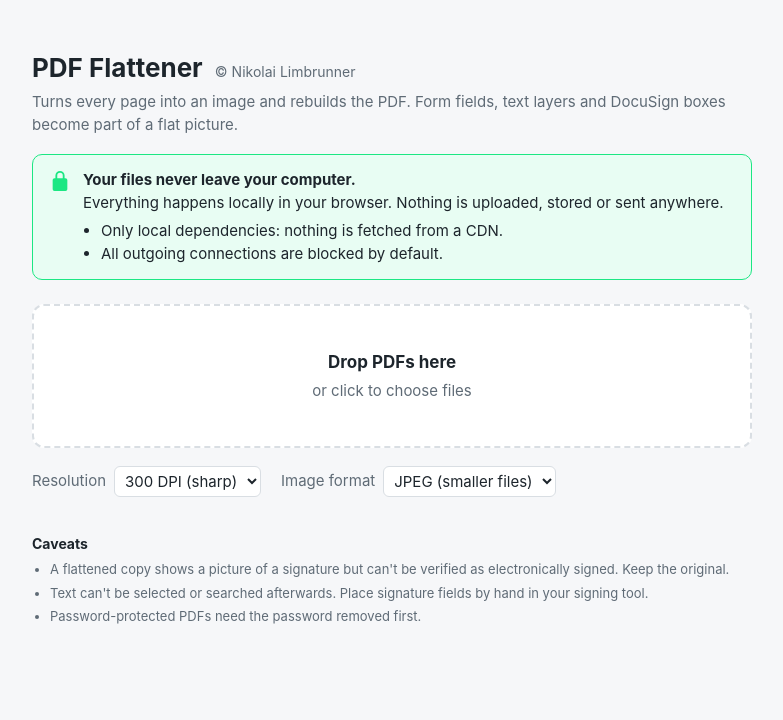
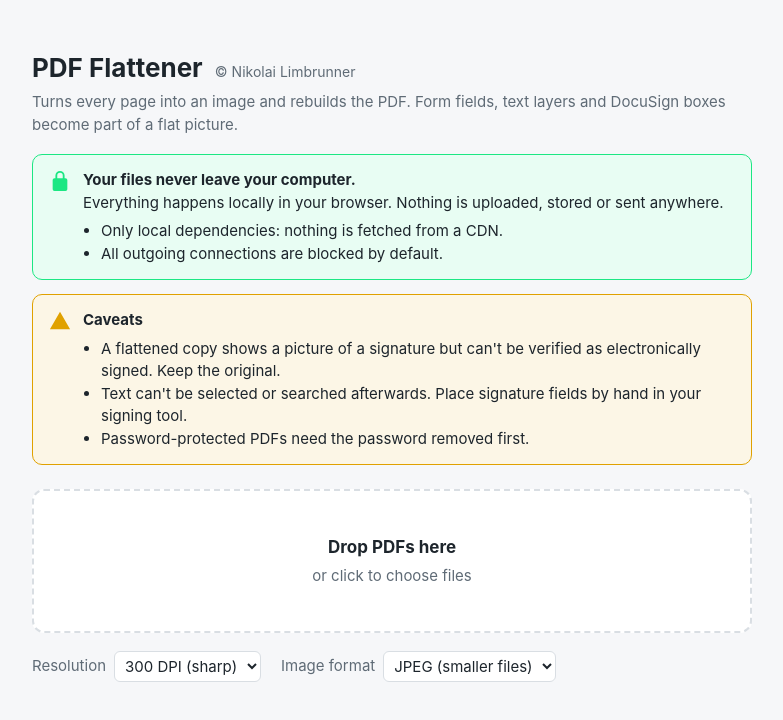
Before and after one commit to nlimbrunner-nr/pdf-flat, a plain HTML site: page index.html in a window 1280 px wide. Shown: the whole page, without its empty margins (248-1031 px from the left). Drawn offline with Linux system fonts and the light colour scheme.

Commit message:
Move caveats into yellow callout below privacy notice
Co-Authored-By: Claude Opus 5.5 <noreply@anthropic.com>

```diff
--- a/index.html
+++ b/index.html
@@ -18,7 +18,7 @@
   <p class="sub">Turns every page into an image and rebuilds the PDF. Form fields, text layers and
     DocuSign boxes become part of a flat picture.</p>
 
-  <div class="privacy">
+  <div class="callout ok">
     <svg viewBox="0 0 24 24" width="22" height="22" aria-hidden="true">
       <path fill="currentColor" d="M12 1a5 5 0 0 0-5 5v3H6a2 2 0 0 0-2 2v10a2 2 0 0 0 2 2h12a2 2 0 0 0 2-2V11a2 2 0 0 0-2-2h-1V6a5 5 0 0 0-5-5Zm-3 8V6a3 3 0 1 1 6 0v3H9Z"/>
     </svg>
@@ -28,6 +28,22 @@
       <ul>
         <li>Only local dependencies: nothing is fetched from a CDN.</li>
         <li>All outgoing connections are blocked by default.</li>
+      </ul>
+    </div>
+  </div>
+
+  <div class="callout warn">
+    <svg viewBox="0 0 24 24" width="22" height="22" aria-hidden="true">
+      <path fill="currentColor" d="M12 2 1 21h22L12 2Zm1 15h-2v2h2v-2Zm0-7h-2v5h2v-5Z"/>
+    </svg>
+    <div>
+      <strong>Caveats</strong>
+      <ul>
+        <li>A flattened copy shows a picture of a signature but can't be verified as electronically
+          signed. Keep the original.</li>
+        <li>Text can't be selected or searched afterwards. Place signature fields by hand in your
+          signing tool.</li>
+        <li>Password-protected PDFs need the password removed first.</li>
       </ul>
     </div>
   </div>
@@ -55,17 +71,6 @@
   </div>
 
   <div id="jobs"></div>
-
-  <div class="note">
-    <h2>Caveats</h2>
-    <ul>
-      <li>A flattened copy shows a picture of a signature but can't be verified as electronically
-        signed. Keep the original.</li>
-      <li>Text can't be selected or searched afterwards. Place signature fields by hand in your
-        signing tool.</li>
-      <li>Password-protected PDFs need the password removed first.</li>
-    </ul>
-  </div>
 </main>
 
 <script src="vendor/pdf-lib.min.js"></script>
--- a/style.css
+++ b/style.css
@@ -1,6 +1,6 @@
 :root {
   --bg: #f6f7f9; --card: #fff; --text: #1d252c; --muted: #5f6b76;
-  --line: #d9dee3; --accent: #1ce783; --accent-ink: #0b3d24; --err: #c62828;
+  --line: #d9dee3; --accent: #1ce783; --accent-ink: #0b3d24; --err: #c62828; --warn: #e0a100;
 }
 @media (prefers-color-scheme: dark) {
   :root { --bg: #12161a; --card: #1b2127; --text: #e8ecef; --muted: #9aa5ae; --line: #2d353d; }
@@ -13,13 +13,15 @@ body {
 main { max-width: 760px; margin: 0 auto; padding: 48px 20px; }
 h1 { margin: 0 0 4px; font-size: 26px; }
 .sub { margin: 0 0 18px; color: var(--muted); }
-.privacy {
-  display: flex; gap: 12px; align-items: flex-start; margin: 0 0 24px; padding: 14px 16px;
-  border: 1px solid var(--accent); border-radius: 10px; background: color-mix(in srgb, var(--accent) 10%, var(--card));
+.callout {
+  display: flex; gap: 12px; align-items: flex-start; margin: 0 0 14px; padding: 14px 16px;
+  border: 1px solid var(--tone); border-radius: 10px; background: color-mix(in srgb, var(--tone) 10%, var(--card));
 }
-.privacy svg { flex-shrink: 0; color: var(--accent); margin-top: 1px; }
-.privacy strong { display: block; }
-.privacy ul { margin: 6px 0 0; padding-left: 18px; }
+.callout.ok { --tone: var(--accent); }
+.callout.warn { --tone: var(--warn); margin-bottom: 24px; }
+.callout svg { flex-shrink: 0; color: var(--tone); margin-top: 1px; }
+.callout strong { display: block; }
+.callout ul { margin: 6px 0 0; padding-left: 18px; }
 h1 .author { font-size: 14px; font-weight: 400; color: var(--muted); margin-left: 6px; }
 #drop {
   display: block; border: 2px dashed var(--line); border-radius: 12px; background: var(--card);
@@ -44,7 +46,3 @@ a.dl {
   flex-shrink: 0; background: var(--accent); color: var(--accent-ink); text-decoration: none;
   font-weight: 600; padding: 8px 14px; border-radius: 8px;
 }
-.note { margin-top: 36px; font-size: 13px; color: var(--muted); }
-.note h2 { margin: 0 0 6px; font-size: 14px; color: var(--text); }
-.note ul { margin: 0; padding-left: 18px; }
-.note li { margin: 4px 0; }
```
